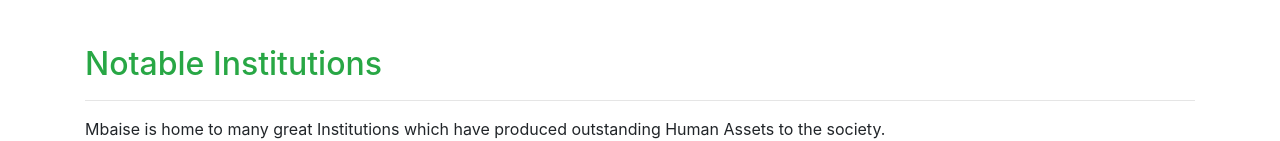
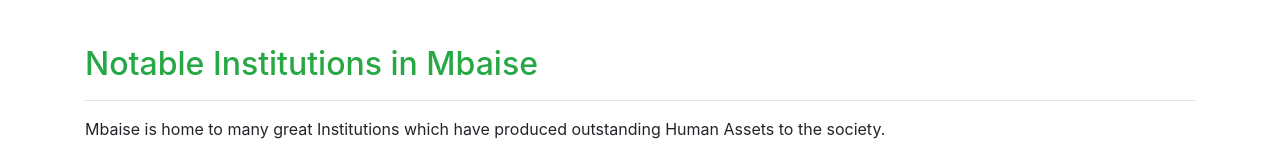
Before and after one commit to Davien21/Mbaise-Footprints, a plain HTML site: page index.html in a window 1280 px wide. Shown: the part 2372-2513 px from the top of the page. Drawn offline with Linux system fonts and the light colour scheme.

Commit message:
added more content

```diff
--- a/index.html
+++ b/index.html
@@ -192,7 +192,7 @@
 			</section>
 			<section id="section-4">
 				<div class="container my-5">
-					<h3 class="mb-3 institutions-header text-success">Notable Institutions</h3>
+					<h3 class="mb-3 institutions-header text-success">Notable Institutions in Mbaise</h3>
 					<hr class="bg-o">
 					<div class="mb-4">
 						<p>Mbaise is home to many great Institutions which have produced outstanding Human Assets to the society.</p>
```
Also changed, not shown: imgs/figma_wire.jpg (added).
